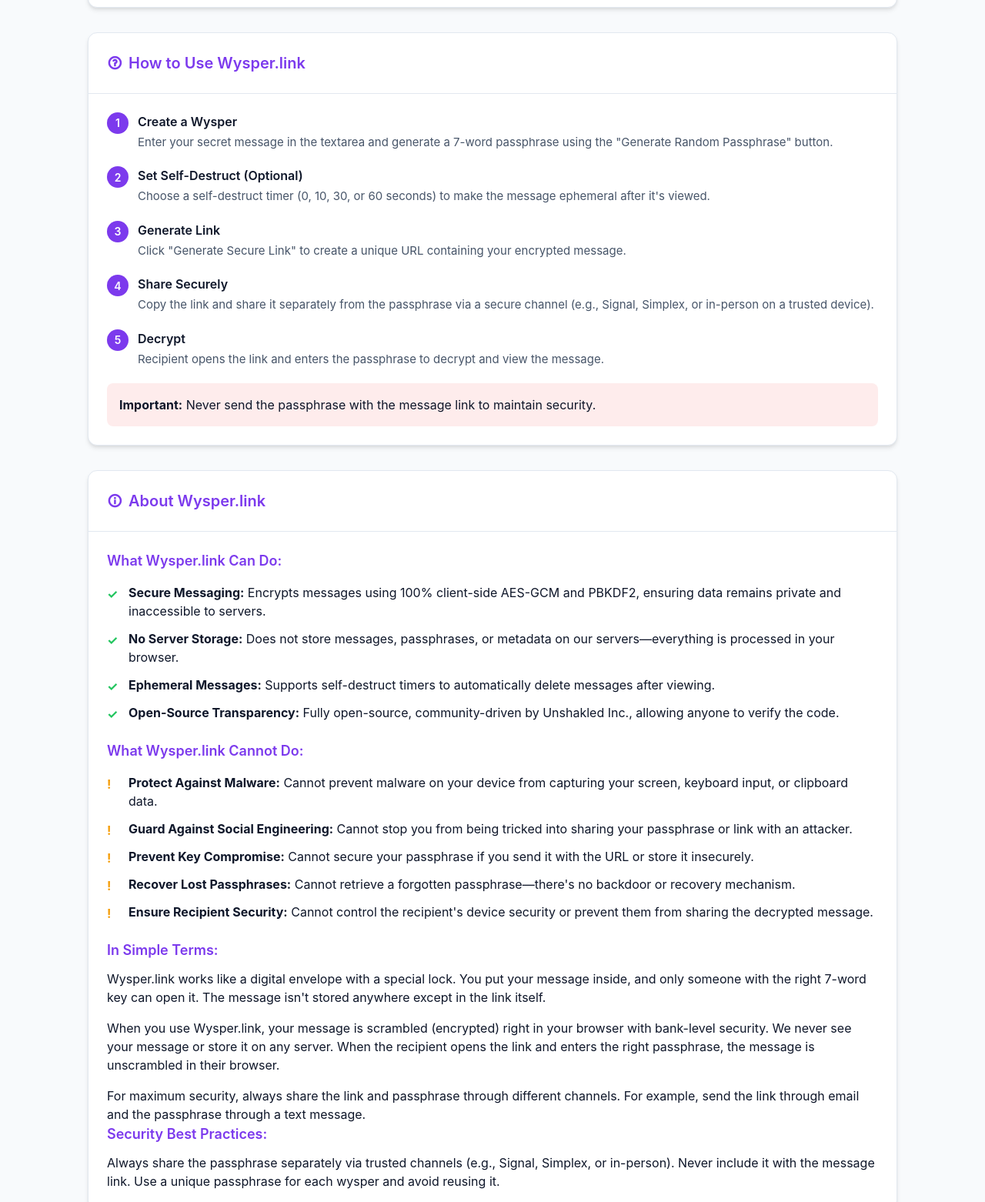
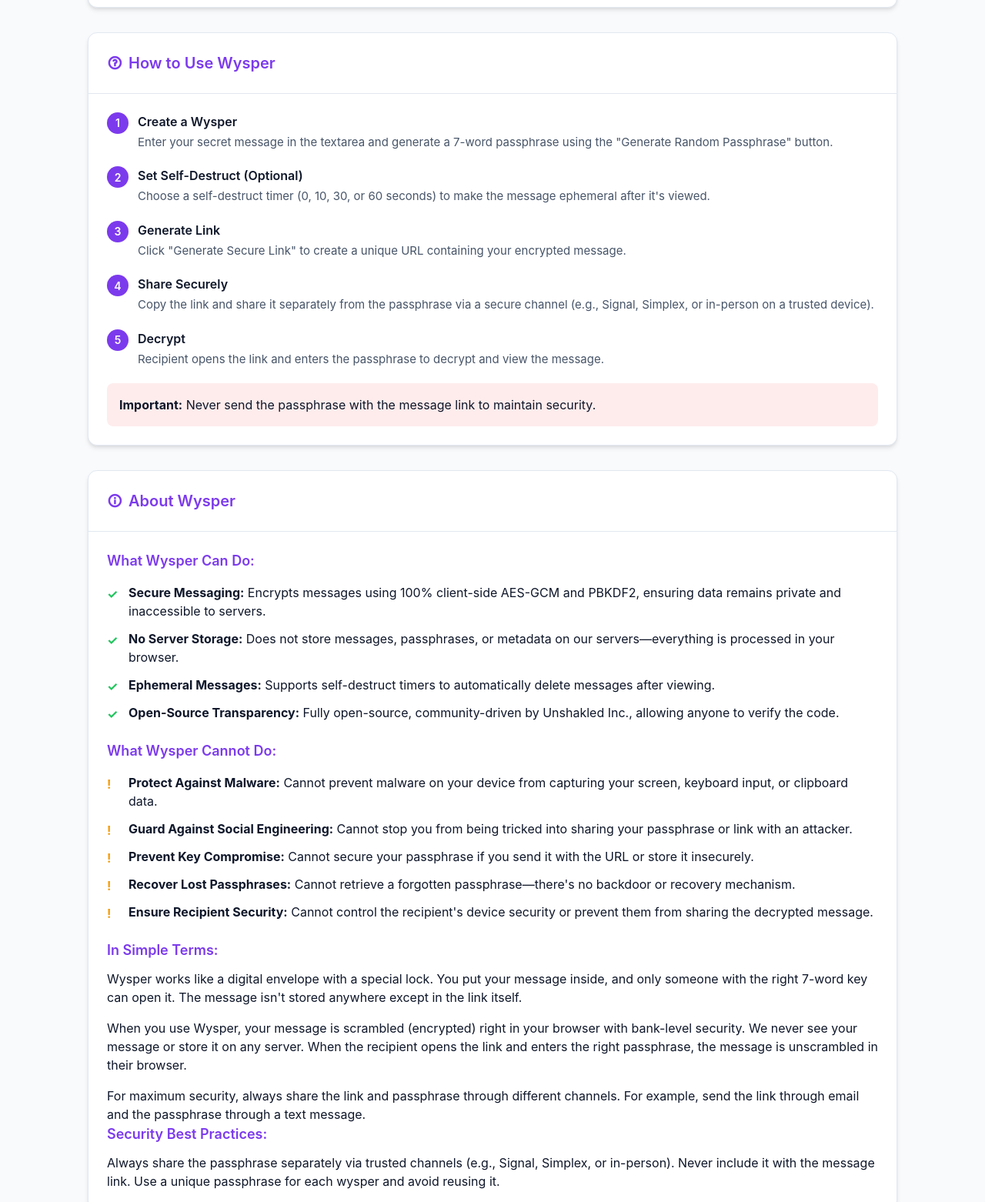
Before and after one commit to unshakled/wysper, a plain HTML site: page index.html in a window 1280 px wide. Shown: the part 970-2532 px from the top of the page at 77% size. Drawn offline with nearby package versions, Linux system fonts and the light colour scheme.

Commit message:
Update index.html
adjusted wysper.link to wysper

```diff
--- a/index.html
+++ b/index.html
@@ -1,12 +1,12 @@
 <!DOCTYPE html>
 <html lang="en">
 <head>
-    <title>Wysper.link - Secure Ephemeral Messaging</title>
+    <title>Wysper - Secure Ephemeral Messaging</title>
     <meta charset="UTF-8">
     <meta name="viewport" content="width=device-width, initial-scale=1.0">
     <meta http-equiv="Content-Security-Policy" content="default-src 'self'; script-src 'self' 'unsafe-inline'; style-src 'self' 'unsafe-inline' https://fonts.googleapis.com https://cdn.jsdelivr.net; font-src 'self' https://fonts.gstatic.com https://cdn.jsdelivr.net;">
     <meta name="referrer" content="no-referrer">
-    <meta name="description" content="Wysper.link: A privacy-first tool for secure, ephemeral messaging with 100% client-side encryption. No server logging, open-source.">
+    <meta name="description" content="Wysper: A privacy-first tool for secure, ephemeral messaging with 100% client-side encryption. No server logging, open-source.">
     <meta name="keywords" content="privacy, secure messaging, encryption, ephemeral, open-source, client-side, wysper">
     <meta name="robots" content="index, follow">
     <meta http-equiv="X-UA-Compatible" content="IE=edge">
@@ -14,16 +14,16 @@
     <meta name="msapplication-TileColor" content="#1e1e2e">
 
     <!-- Open Graph Tags -->
-    <meta property="og:title" content="Wysper.link - Secure, Private Messaging">
-    <meta property="og:description" content="Send secure, ephemeral messages with Wysper.link using client-side encryption. No logging, open-source, privacy-first.">
+    <meta property="og:title" content="Wysper - Secure, Private Messaging">
+    <meta property="og:description" content="Send secure, ephemeral messages with Wysper using client-side encryption. No logging, open-source, privacy-first.">
     <meta property="og:url" content="https://wysper.link/">
     <meta property="og:type" content="website">
     <meta property="og:site_name" content="Wysper.link">
 
     <!-- Twitter Card Tags -->
     <meta name="twitter:card" content="summary">
-    <meta name="twitter:title" content="Wysper.link - Secure, Private Messaging">
-    <meta name="twitter:description" content="Send secure, ephemeral messages with Wysper.link using client-side encryption. No logging, open-source, privacy-first.">
+    <meta name="twitter:title" content="Wysper - Secure, Private Messaging">
+    <meta name="twitter:description" content="Send secure, ephemeral messages with Wysper using client-side encryption. No logging, open-source, privacy-first.">
 
     <link rel="canonical" href="https://wysper.link/">
     <link href="https://fonts.googleapis.com/css2?family=Inter:wght@300;400;500;600;700&display=swap" rel="stylesheet">
@@ -38,7 +38,7 @@
             <nav class="navbar">
                 <a href="/" class="logo" onclick="goHome(event)">
                     <img src="wysper.svg" width="24" height="24" style="vertical-align: middle; filter: invert(33%) sepia(92%) saturate(3623%) hue-rotate(252deg) brightness(92%) contrast(101%);">
-                    <span>Wysper.link</span>
+                    <span>Wysper</span>
                 </a>
                 <div class="nav-links">
                     <a href="/" class="nav-link" onclick="goHome(event)">Home</a>
@@ -143,7 +143,7 @@
                 <div class="card-header">
                     <h2 class="card-title">
                         <i class="ri-question-line"></i>
-                        How to Use Wysper.link
+                        How to Use Wysper
                     </h2>
                 </div>
                 <div class="card-body">
@@ -179,11 +179,11 @@
                 <div class="card-header">
                     <h2 class="card-title">
                         <i class="ri-information-line"></i>
-                        About Wysper.link
+                        About Wysper
                     </h2>
                 </div>
                 <div class="card-body">
-                    <div class="section-title">What Wysper.link Can Do:</div>
+                    <div class="section-title">What Wysper Can Do:</div>
                     <ul class="feature-list">
                         <li class="feature-item">
                             <strong>Secure Messaging:</strong> Encrypts messages using 100% client-side AES-GCM and PBKDF2, ensuring data remains private and inaccessible to servers.
@@ -199,7 +199,7 @@
                         </li>
                     </ul>
 
-                    <div class="section-title">What Wysper.link Cannot Do:</div>
+                    <div class="section-title">What Wysper Cannot Do:</div>
                     <ul class="limitation-list">
                         <li class="limitation-item">
                             <strong>Protect Against Malware:</strong> Cannot prevent malware on your device from capturing your screen, keyboard input, or clipboard data.
@@ -219,9 +219,9 @@
                     </ul>
 
                     <div class="section-title">In Simple Terms:</div>
-                    <p class="mb-4">Wysper.link works like a digital envelope with a special lock. You put your message inside, and only someone with the right 7-word key can open it. The message isn't stored anywhere except in the link itself.</p>
+                    <p class="mb-4">Wysper works like a digital envelope with a special lock. You put your message inside, and only someone with the right 7-word key can open it. The message isn't stored anywhere except in the link itself.</p>
 
-                    <p class="mb-4">When you use Wysper.link, your message is scrambled (encrypted) right in your browser with bank-level security. We never see your message or store it on any server. When the recipient opens the link and enters the right passphrase, the message is unscrambled in their browser.</p>
+                    <p class="mb-4">When you use Wysper, your message is scrambled (encrypted) right in your browser with bank-level security. We never see your message or store it on any server. When the recipient opens the link and enters the right passphrase, the message is unscrambled in their browser.</p>
 
                     <p>For maximum security, always share the link and passphrase through different channels. For example, send the link through email and the passphrase through a text message.</p>
 
@@ -235,7 +235,7 @@
     <footer>
         <div class="container">
             <p class="footer-text">
-              © 2025 Wysper.link - Developed by <a href="https://unshakled.org" target="_blank">Unshakled Inc.</a> -
+              © 2025 Wysper - Developed by <a href="https://unshakled.org" target="_blank">Unshakled Inc.</a> -
               <a href="https://github.com/unshakled/wysper" target="_blank" title="View source code on GitHub">
                 <i class="ri-github-fill"></i> Source Code
               </a>
```
